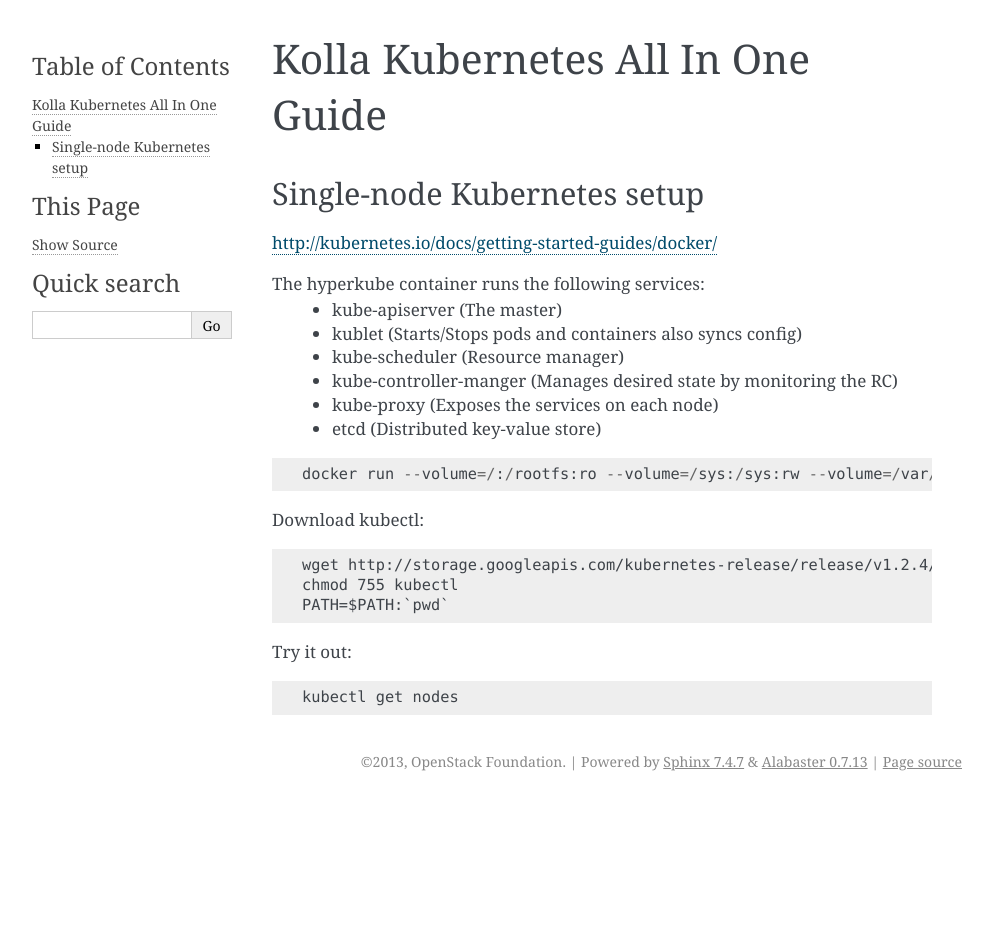
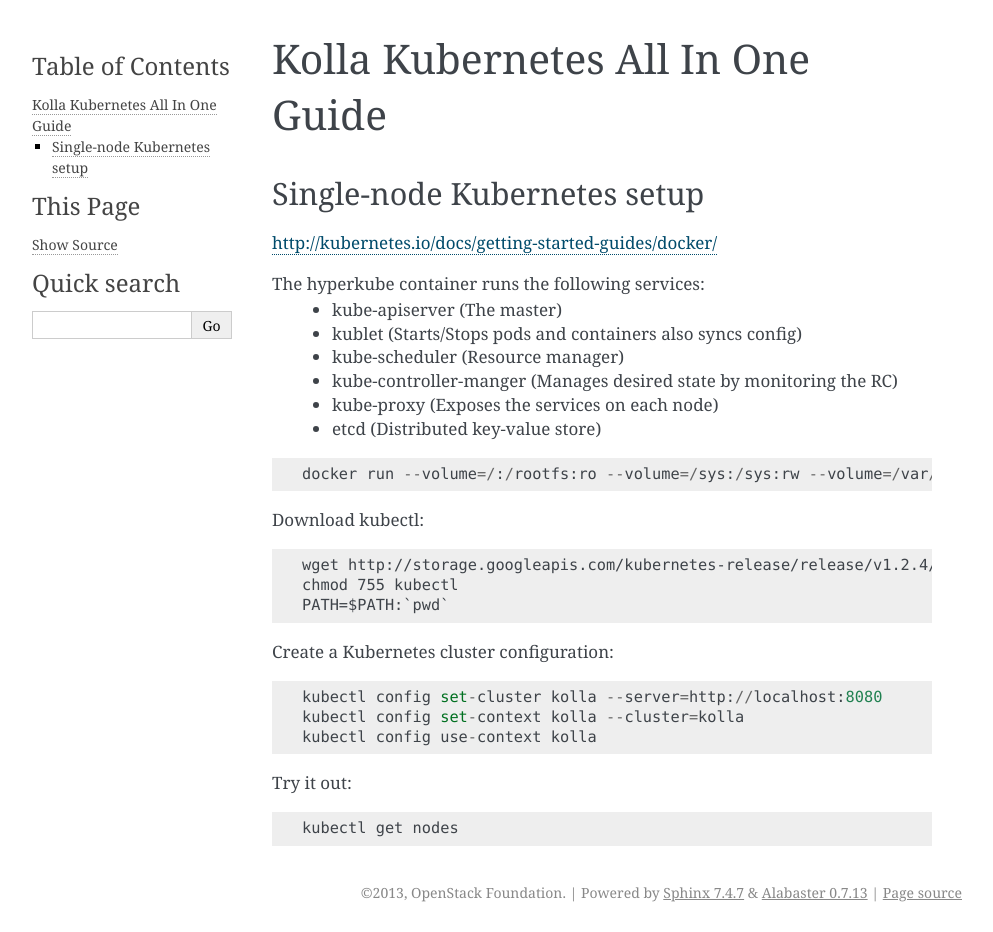
Before and after one commit to openstack-archive/kolla-kubernetes, a Sphinx documentation site: the page built from doc/source/kubernetes-all-in-one.rst, in a window 1280 px wide. Shown: the whole page, without its empty margins (148-1141 px from the left). Built offline with Sphinx 7.4.7, drawn with Linux system fonts in a browser that asks for light colours; before the commit the page ends 900 px from its top, so only the background shows below that.

Commit message:
Adding kuebctl setup task to point to local hyperkube
I noticed that my coworker was getting tripped up by this when I
had them run through the first part of the docs so I added this.

Change-Id: Ie98a26596a9abe756d4803919c93c7f24a3f4da5

```diff
--- a/doc/source/kubernetes-all-in-one.rst
+++ b/doc/source/kubernetes-all-in-one.rst
@@ -27,6 +27,12 @@ Download kubectl::
    chmod 755 kubectl
    PATH=$PATH:`pwd`
 
+Create a Kubernetes cluster configuration::
+
+  kubectl config set-cluster kolla --server=http://localhost:8080
+  kubectl config set-context kolla --cluster=kolla
+  kubectl config use-context kolla
+
 Try it out::
 
    kubectl get nodes
```
